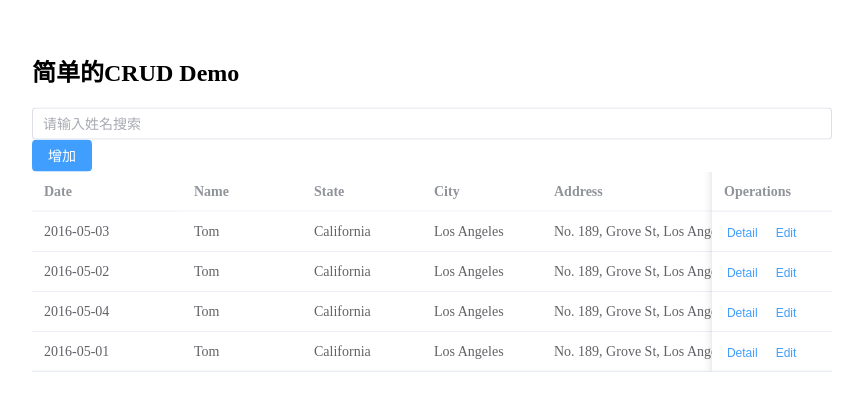
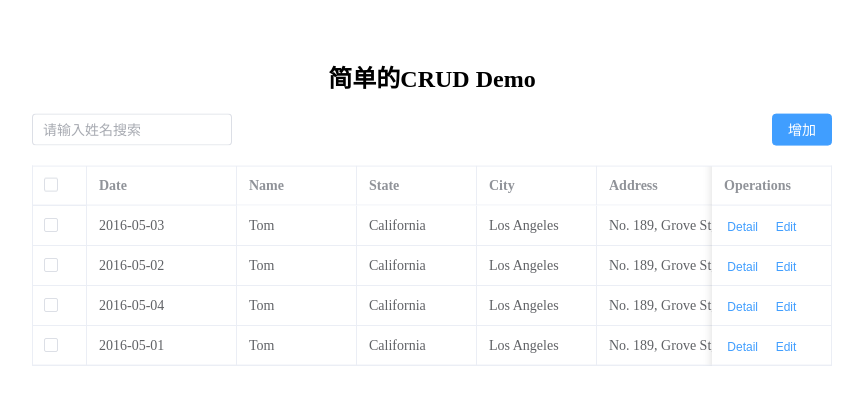
Before and after one commit to Orange117/vue3-demo, a Vue app: page / in a window 1280 px wide. Shown: the part 198-608 px from the top of the page, without its empty margins (208-1071 px from the left). Built offline with nearby package versions, Linux system fonts and the light colour scheme.

Commit message:
feat : 布局优化

```diff
--- a/src/App.vue
+++ b/src/App.vue
@@ -10,7 +10,14 @@
       <el-button type="primary">增加</el-button>
     </div>
     <!-- table -->
-    <el-table :data="tableData" style="width: 100%">
+    <el-table
+      border
+      ref="multipleTableRef"
+      :data="tableData"
+      style="width: 100%"
+      @selection-change="handleSelectionChange"
+    >
+    <el-table-column type="selection" width="55" />
     <el-table-column fixed prop="date" label="Date" width="150" />
     <el-table-column prop="name" label="Name" width="120" />
     <el-table-column prop="state" label="State" width="120" />
@@ -28,14 +35,14 @@
   </el-table>
   </div>
 </template>
-
 <script setup>
   import { ref } from 'vue';
 
-  /* 数据 */
-  let queryInput = ref("")
-  let tableData = ref([
-  {
+
+/* 数据 */
+let queryInput = ref("")
+let tableData = ref([
+{
     date: '2016-05-03',
     name: 'Tom',
     state: 'California',
@@ -71,10 +78,18 @@
     zip: 'CA 90036',
     tag: 'Office',
   },
-  ])
+
+])
+let multipleSelection = ref([])
+
 /* 方法 */
 const handleRowClick = () => {
   console.log('click')
+}
+
+const handleSelectionChange = (val) => {
+  multipleSelection.value = val
+  console.log(val)
 }
 
 
@@ -89,4 +104,17 @@
   transform: translate(-50%,-50%);
 }
 
+.title {
+  text-align: center;
+}
+
+.query-box {
+  display: flex;
+  justify-content: space-between;
+  margin-bottom: 20px;
+}
+.el-input {
+  width:200px;
+}
+
 </style>
```
